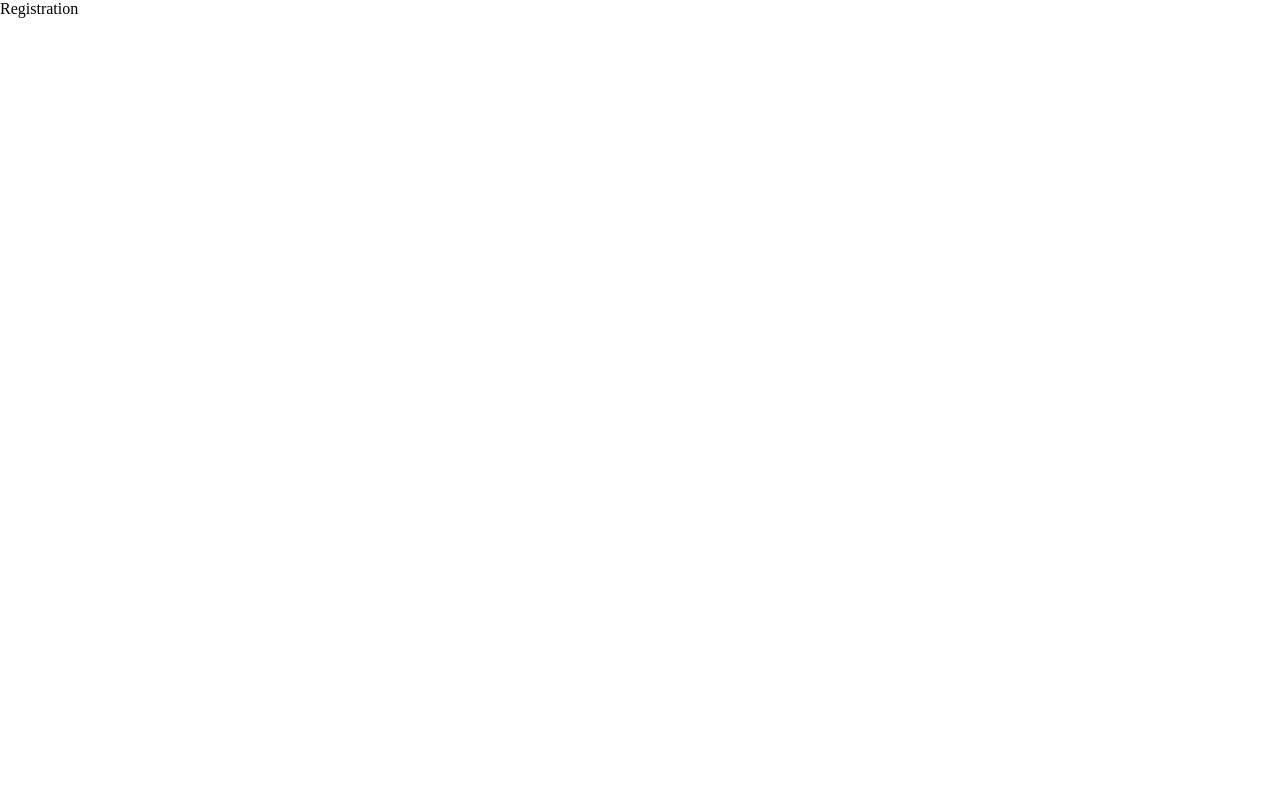
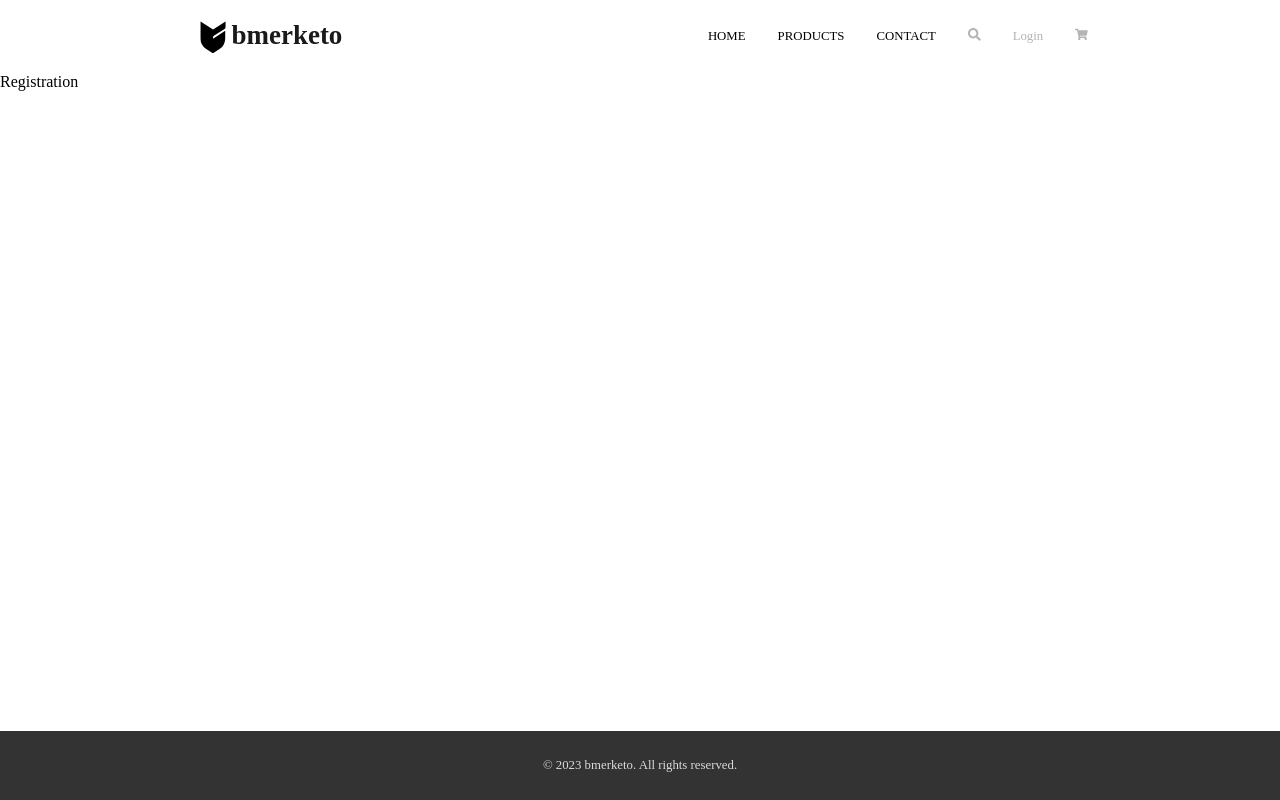
Before and after one commit to c4trisk/gruppuppgift-ehandel, a React (Vite) app: page /registration in a window 1280 px wide. Built offline with nearby package versions, Linux system fonts and the light colour scheme.

Commit message:
Added navbar and footer

```diff
--- a/package.json
+++ b/package.json
@@ -14,6 +14,7 @@
   "dependencies": {
     "react": "^18.2.0",
     "react-dom": "^18.2.0",
+    "react-icons": "^4.8.0",
     "react-router-dom": "^6.11.1"
   },
   "devDependencies": {
--- a/src/App.jsx
+++ b/src/App.jsx
@@ -6,6 +6,8 @@ import Contact from "./pages/Contact"
 import Login from "./pages/Login"
 import Registration from "./pages/Registration"
 import ProductDetails from "./pages/ProductDetails"
+import Nav from './components/Nav'
+import Footer from './components/Footer'
 
 const App = () => {
 
@@ -26,7 +28,7 @@ const App = () => {
 
   return (
     <div>
-        {/* Navbar */}
+        <Nav />
         <Routes>
             <Route path="/" element= { <Home/>}/>
             <Route path="/products" element= { <Products />}/>
@@ -35,6 +37,7 @@ const App = () => {
             <Route path="/login" element= { <Login/>}/>
             <Route path="/registration" element= { <Registration/>}/>
         </Routes>
+        <Footer />
     </div>
   )
 }
--- a/src/components/Footer.jsx
+++ b/src/components/Footer.jsx
@@ -2,7 +2,9 @@ import React from 'react'
 
 const Footer = () => {
   return (
-    <div>Footer</div>
+    <footer className='Footer'>
+      <p>&copy; 2023 bmerketo. All rights reserved.</p>
+    </footer>
   )
 }
 
--- a/src/components/Nav.jsx
+++ b/src/components/Nav.jsx
@@ -1,9 +1,47 @@
-import React from 'react'
+import { useState } from 'react'
 import { Link, NavLink } from 'react-router-dom'
+import { FaSearch, FaShoppingCart } from "react-icons/fa";
 
 const Nav = () => {
+
+  // här behöver vi få med en user från App.jsx som antingen är null eller har ett värde istället
+  // för isLoggedIn, Lämnar så här tills vidare
+
+  const [isLoggedIn, setIsLoggedIn] = useState(true)
+
   return (
-    <div>Nav</div>
+    <div className='Navbar'>
+      <div className="container">
+        <Link to='/'>
+          <svg xmlns="http://www.w3.org/2000/svg" xmlns:xlink="http://www.w3.org/1999/xlink" width="176.465" height="37" viewBox="0 0 176.465 37">
+            <defs>
+              <clipPath id="clip-path">
+                <rect id="bg" width="43" height="37" transform="translate(0 0.02)" fill="#fff" stroke="#707070" stroke-width="1"/>
+              </clipPath>
+            </defs>
+            <g id="Logo" transform="translate(-21 -8.02)">
+              <text id="bmerketo" transform="translate(60.465 36.02)" fill="#1a1a1a" font-size="27" font-family="Poppins-Bold, Poppins" font-weight="700"><tspan x="0" y="0">bmerketo</tspan></text>
+              <g id="Mask_Group_1" data-name="Mask Group 1" transform="translate(21 8)" clip-path="url(#clip-path)">
+                <path id="Icon_simple-bigcartel" data-name="Icon simple-bigcartel" d="M14.217,17.332V16a2.021,2.021,0,0,1,1.167-2L25.715,7.5a2.185,2.185,0,0,0,1-2V0l-12.5,8L1.717,0V16.83a12.224,12.224,0,0,0,5.332,10.5l7,4.5,7-4.5c3.333-2,5.332-5.833,5.332-10.5v-7.5Z" transform="translate(6.84 5.52)"/>
+              </g>
+            </g>
+          </svg>
+        </Link>
+        <ul className="nav-links">
+          { isLoggedIn && (
+            <>
+              <li><NavLink to='/' className='nav-link'>Home</NavLink></li>
+              <li><NavLink to='/products' className='nav-link'>Products</NavLink></li>
+              <li><NavLink to='/contact' className='nav-link'>Contact</NavLink></li>
+              <li><NavLink to='/' className='nav-link nav-link-grey'><FaSearch /></NavLink></li>
+            </>
+          )
+          }
+          <li><NavLink to='/login' className='nav-link nav-link-grey'>Login</NavLink></li>
+          <li><NavLink to='/' className='nav-link nav-link-grey'><FaShoppingCart /></NavLink></li>
+        </ul>
+      </div>
+    </div>
   )
 }
 
--- a/src/index.css
+++ b/src/index.css
@@ -3,3 +3,61 @@
     margin: 0;
     box-sizing: border-box;
 }
+
+body {
+    height: 100%;
+}
+
+/* -------Navbar------------- */
+
+.Navbar {
+    background-color: #fff;
+    padding-block: 1rem;
+    font-size: .8em;
+}
+
+.Navbar .container {
+    display: flex;
+    justify-content: space-between;
+    align-items: center;
+    width: 70%;
+    margin: 0 auto;
+}
+
+.Navbar .nav-links {
+    list-style: none;
+    display: flex;
+    align-items: center;
+    gap: 2rem;
+}
+
+.Navbar .nav-link {
+    color: #000;
+    text-decoration: none;
+    text-transform: uppercase;
+}
+.Navbar .nav-link:hover {
+    color: #e0183a;
+}
+
+
+.Navbar .nav-link-grey {
+    color: #b4b4b4;
+    text-transform: capitalize;
+}
+
+
+
+/* -------Footer------------- */
+
+.Footer {
+    width: 100%;
+    position: fixed;
+    bottom: 0;
+    background-color: #333;
+    padding: 1.7rem;
+    font-size: .8em;
+    color: #dbdbdb;
+    display: grid;
+    place-items: center;
+}
```
Also changed, not shown: 1 other file (tests, documents, lock files or other folders).
